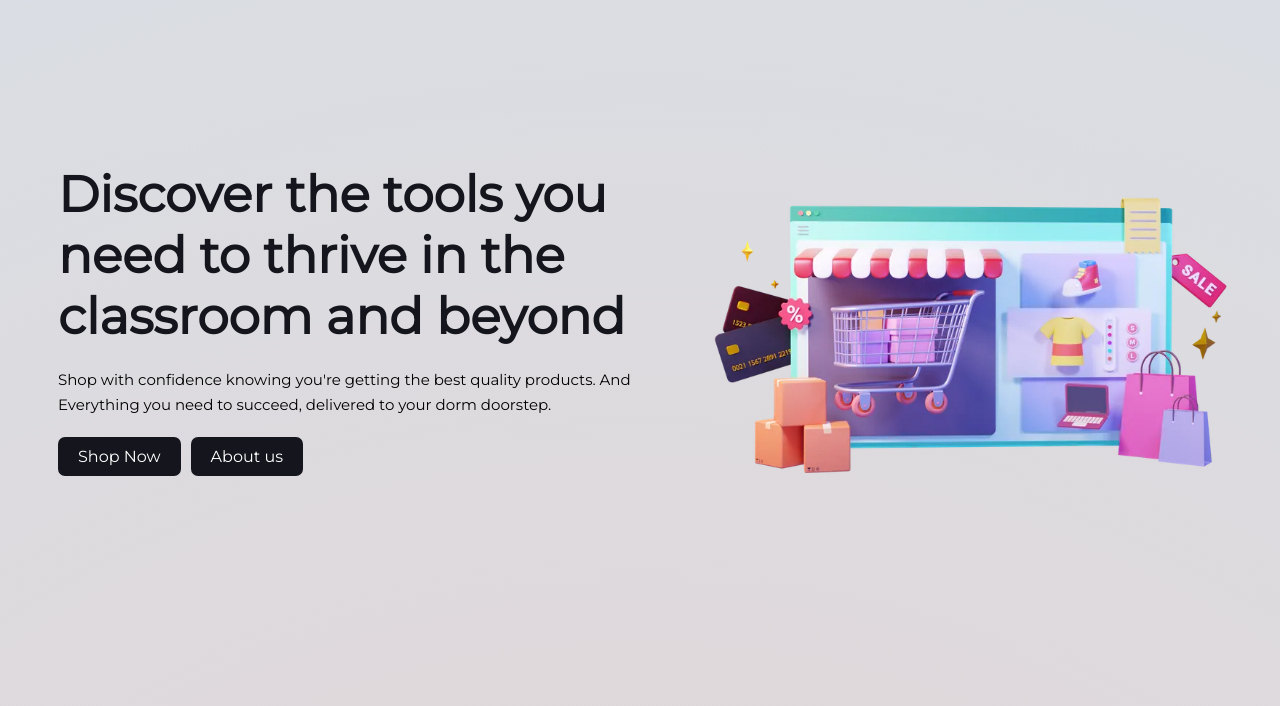
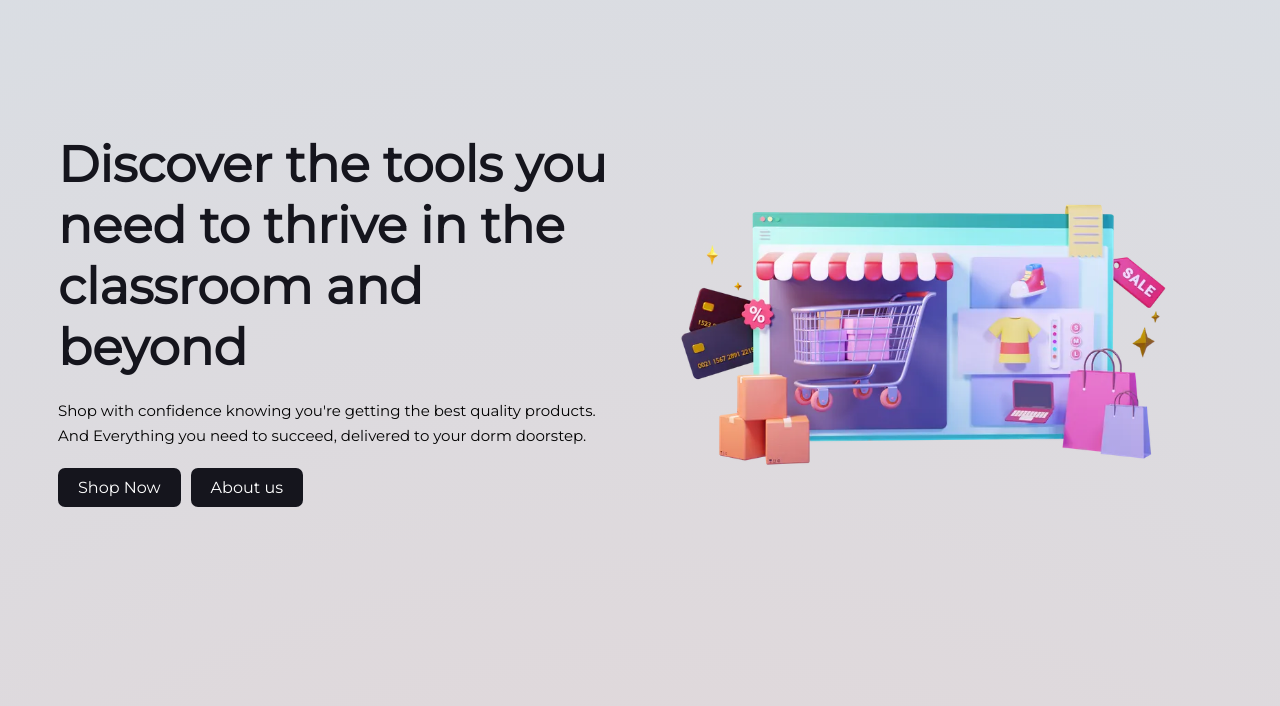
Before and after one commit to binyamfeyissa/aastumarket.github.io, a PHP site: page /App/views/index.html in a window 1280 px wide. Shown: the part 107-813 px from the top of the page. Run offline with PHP 8.4, Linux system fonts and the light colour scheme.

Commit message:
Update style.css

```diff
--- a/Resources/css/style.css
+++ b/Resources/css/style.css
@@ -95,6 +95,7 @@ header {
   display: flex;
   flex-direction: row;
   height: 80vh;
+	max-width: 1200px;
 }
 .hero-text-div {
   width: 50%;
```
